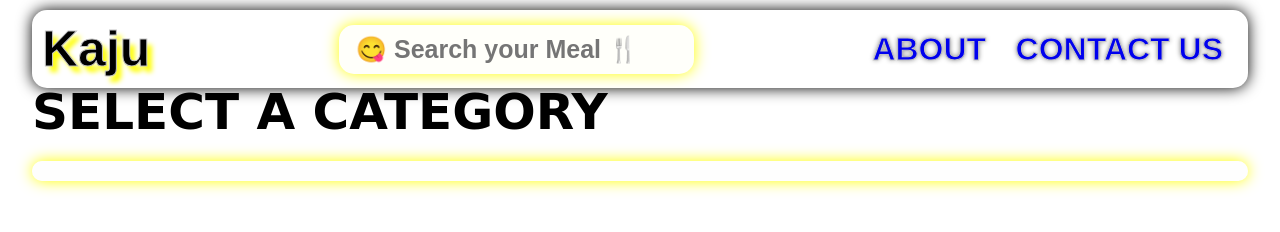
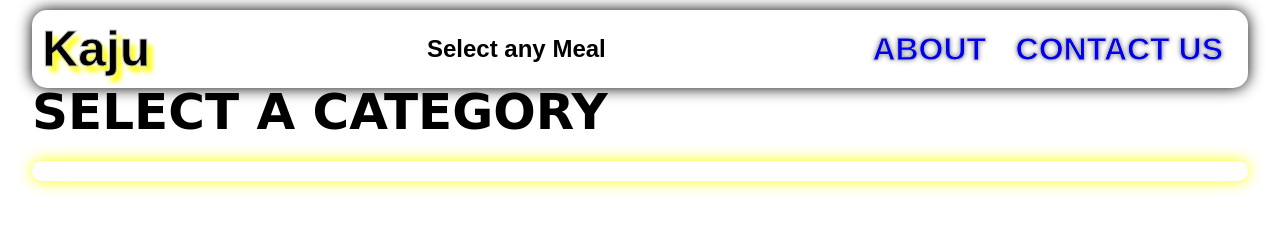
Before and after one commit to sahil-verma-9696/mealdb, a plain HTML site: page docs/Explore/index.html in a window 1280 px wide. Drawn offline with Linux system fonts and the light colour scheme; no server answers; a web font is replaced by a local one.

Commit message:
public -> docs

```diff
--- a/public/Explore/index.html
+++ b/docs/Explore/index.html
@@ -23,7 +23,7 @@
                         <div class="logo">Kaju</div>
                     </div>
                     <div class="nav_center">
-                        <input type="text" name="" id="" placeholder=" 😋 Search your Meal 🍴">
+                        <h2>Select any Meal</h2>
                     </div>
                     <div class="nav_right">
                         <a href="#">about</a>
```
Also changed, not shown: docs/Explore/script.js (renamed from public/Explore/script.js), docs/Explore/style.css (renamed from public/Explore/style.css), docs/Recipe/index.html (renamed from public/Recipe/index.html), docs/Recipe/script.js (renamed from public/Recipe/script.js), docs/Recipe/style.css (renamed from public/Recipe/style.css), docs/index.html (renamed from public/index.html), docs/script.js (renamed from public/script.js), docs/style.css (renamed from public/style.css).
